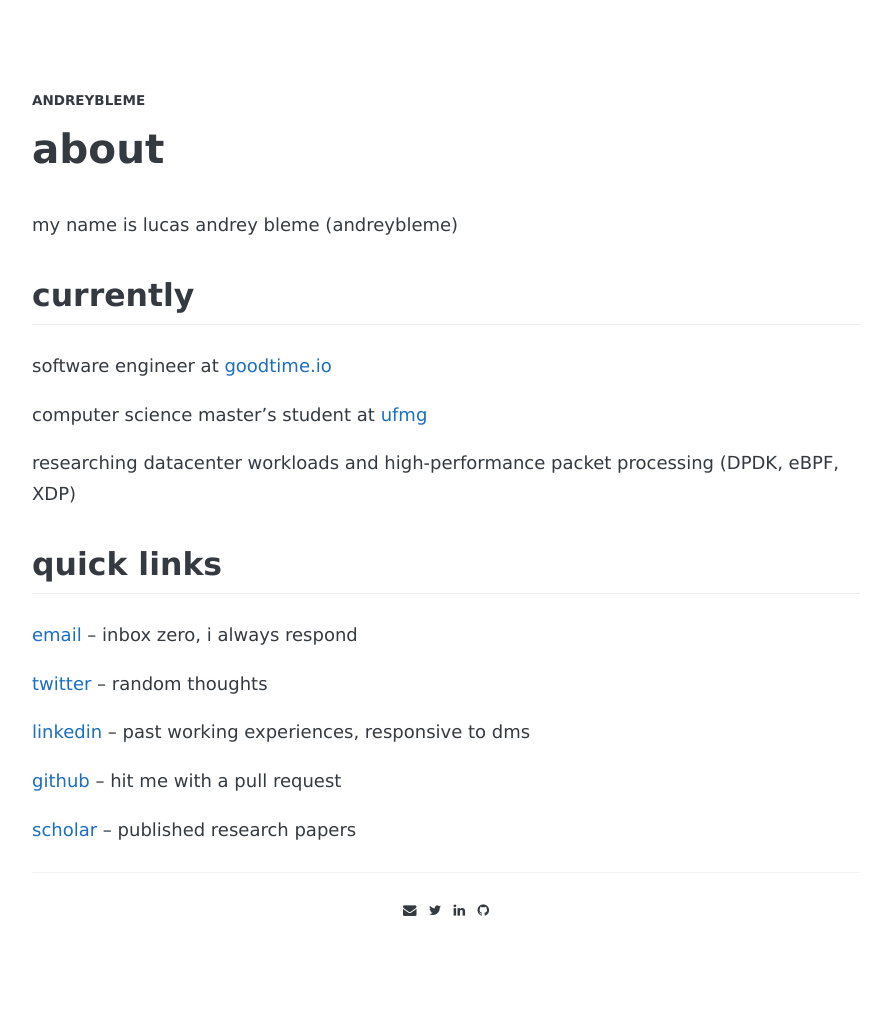
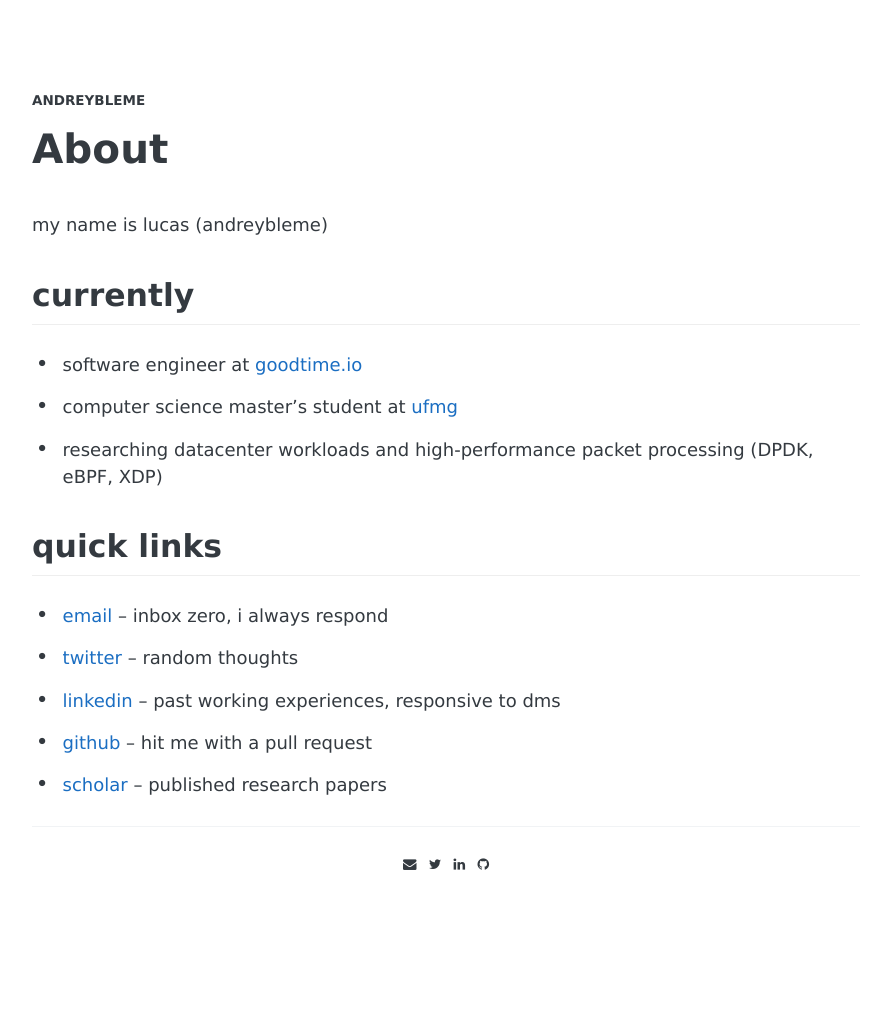
Before and after one commit to andreybleme/andreybleme.github.io, a Jekyll site: the page built from about.md, in a window 1280 px wide. Shown: the whole page, without its empty margins (194-1085 px from the left). Built offline with Jekyll 4.4.1, drawn with Linux system fonts in a browser that asks for light colours; nearby versions of some CDN libraries; some web fonts are replaced; after the commit the page ends 969 px from its top, so only the background shows below that.

Commit message:
chore: add bullet points to the 'about' section

```diff
--- a/about.md
+++ b/about.md
@@ -1,27 +1,21 @@
 ---
-title: about
+title: About
 permalink: /about/
 comments: true
 ---
 
-my name is lucas andrey bleme (andreybleme)
+my name is lucas (andreybleme)
 
 ## currently
 
-software engineer at [goodtime.io](https://goodtime.io)
-
-computer science master's student at [ufmg](https://ufmg.br/)
-
-researching datacenter workloads and high-performance packet processing (DPDK, eBPF, XDP)
+- software engineer at [goodtime.io](https://goodtime.io)
+- computer science master's student at [ufmg](https://ufmg.br/)
+- researching datacenter workloads and high-performance packet processing (DPDK, eBPF, XDP)
 
 ## quick links
 
-[email](mailto:andreybleme1@gmail.com) – inbox zero, i always respond
-
-[twitter](https://twitter.com/andreybleme) – random thoughts
-
-[linkedin](https://www.linkedin.com/in/andreybleme) – past working experiences, responsive to dms
-
-[github](https://github.com/andreybleme) – hit me with a pull request
-
-[scholar](https://scholar.google.com/citations?user=Yt9LrFoAAAAJ) – published research papers
+- [email](mailto:andreybleme1@gmail.com) – inbox zero, i always respond
+- [twitter](https://twitter.com/andreybleme) – random thoughts
+- [linkedin](https://www.linkedin.com/in/andreybleme) – past working experiences, responsive to dms
+- [github](https://github.com/andreybleme) – hit me with a pull request
+- [scholar](https://scholar.google.com/citations?user=Yt9LrFoAAAAJ) – published research papers
```
